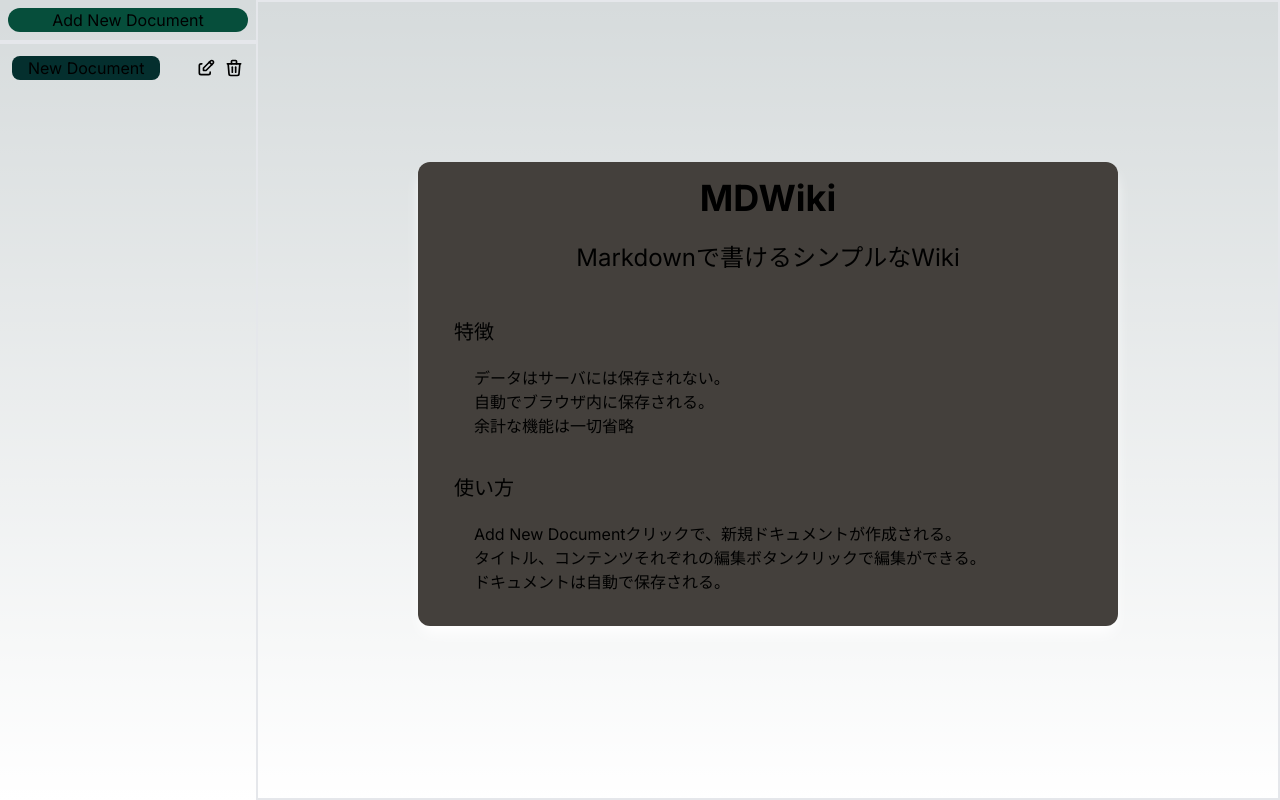
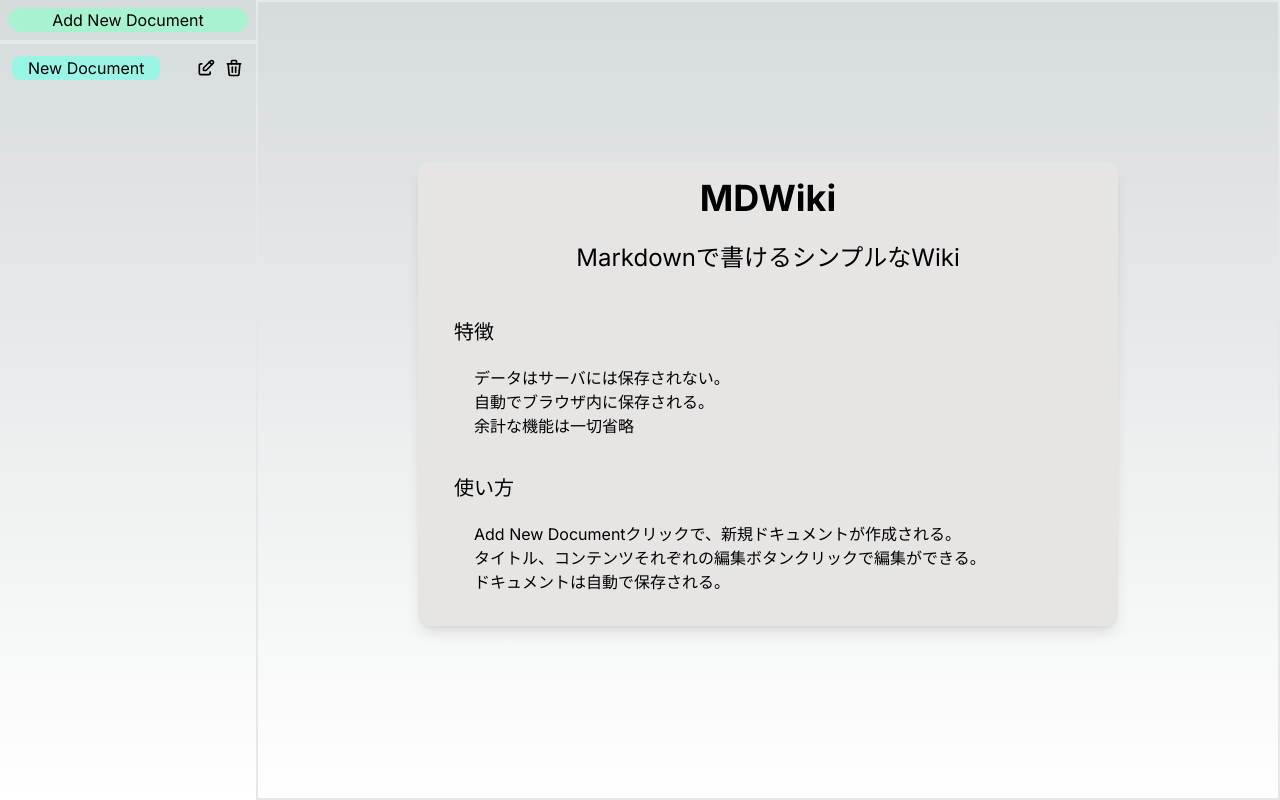
Before and after one commit to tuneyuki/mdwiki, a Next.js app: page / in a window 1280 px wide. Both pictures are taken after a click on the button "Add New Document". Built offline with nearby package versions, Linux system fonts and the light colour scheme.

Commit message:
ライトモード対応

```diff
--- a/src/app/layout.tsx
+++ b/src/app/layout.tsx
@@ -5,8 +5,8 @@ import { Inter } from 'next/font/google'
 const inter = Inter({ subsets: ['latin'] })
 
 export const metadata: Metadata = {
-  title: 'MD Wiki2',
-  description: 'Markdown Wiki based on NextJS',
+  title: 'MD Wiki',
+  description: 'Markdown notepad based on NextJS',
 }
 
 export default function RootLayout({
--- a/src/app/page.tsx
+++ b/src/app/page.tsx
@@ -1,9 +1,9 @@
 "use client";
 import { Document } from "@/types/document";
 import { saveDocuments, loadDocuments } from "@/utils/localstorage";
-import { useEffect, useState, useRef } from "react";
+import { useEffect, useState } from "react";
 import { IconEdit, IconCornerDownLeft, IconTrash } from "@tabler/icons-react";
-import ReactMarkdown, { Options } from "react-markdown";
+import ReactMarkdown from "react-markdown";
 import remarkGfm from "remark-gfm";
 
 import { v4 as uuidv4 } from "uuid";
@@ -122,7 +122,7 @@ export default function Home() {
       <aside className="w-1/5 h-full">
         <div className="p-2">
           <button
-            className="w-full bg-emerald-900 rounded-xl hover:bg-emerald-700 active:bg-emerald-500"
+            className="w-full rounded-xl bg-emerald-200 hover:bg-emerald-300 active:bg-emerald-500 dark:bg-emerald-900 dark:hover:bg-emerald-700 dark:active:bg-emerald-500"
             onClick={addNewDocument}
           >
             Add New Document
@@ -138,8 +138,8 @@ export default function Home() {
                     className={`m-1 px-4 rounded-lg
                ${
                  item.id === current?.id
-                   ? "bg-amber-950 hover:bg-amber-800 active:bg-amber-600"
-                   : "bg-teal-950 hover:bg-teal-800 active:bg-teal-600"
+                   ? "dark:bg-amber-950 dark:hover:bg-amber-800 dark:active:bg-amber-600 bg-amber-200 hover:bg-amber-300 active:bg-amber-400"
+                   : "dark:bg-teal-950 dark:hover:bg-teal-800 dark:active:bg-teal-600 bg-teal-200 hover:bg-teal-300 active:bg-teal-400"
                }`}
                     onClick={handleDocSelect}
                     value={item.id}
@@ -149,14 +149,14 @@ export default function Home() {
                   <div className="flex flex-col justify-center">
                     <div className="flex">
                       <button
-                        className="hover:bg-slate-500 active:bg-slate-300 p-1"
+                        className="rounded-sm p-1 dark:hover:bg-slate-500 dark:active:bg-slate-300 hover:bg-slate-300 active:bg-slate-400"
                         value={item.id}
                         onClick={handleEditTitle}
                       >
                         <IconEdit size={20} />
                       </button>
                       <button
-                        className="hover:bg-slate-500 active:bg-slate-300 p-1"
+                        className="rounded-sm p-1 dark:hover:bg-slate-500 dark:active:bg-slate-300 hover:bg-slate-300 active:bg-slate-400"
                         value={item.id}
                         onClick={handleDeleteTitle}
                       >
@@ -182,7 +182,10 @@ export default function Home() {
                           onChange={handleTitleEdit}
                         ></input>
                       </form>
-                      <button onClick={handleSaveTitle}>
+                      <button
+                        className="rounded-sm p-1 dark:hover:bg-slate-500 dark:active:bg-slate-300 hover:bg-slate-300 active:bg-slate-400"
+                        onClick={handleSaveTitle}
+                      >
                         <IconCornerDownLeft size={20} />
                       </button>
                     </>
@@ -190,7 +193,7 @@ export default function Home() {
                   {item.id !== current?.id && (
                     <button
                       className={
-                        "m-1 px-4 rounded-lg bg-teal-950 hover:bg-teal-800 active:bg-teal-600"
+                        "m-1 px-4 rounded-lg dark:bg-teal-950 dark:hover:bg-teal-800 dark:active:bg-teal-600 bg-teal-200 hover:bg-teal-300 active:bg-teal-400"
                       }
                       onClick={handleDocSelect}
                       value={item.id}
@@ -223,7 +226,7 @@ export default function Home() {
         <div className="h-full">
           {current && !isEditingContent && (
             <div className="relative">
-              <div className="p-2 bg-slate-800 rounded-lg markdown">
+              <div className="p-2 rounded-lg markdown dark:bg-slate-800 bg-slate-100">
                 <ReactMarkdown remarkPlugins={[remarkGfm]}>
                   {current.content}
                 </ReactMarkdown>
@@ -231,7 +234,7 @@ export default function Home() {
               <div className="absolute top-0 right-0 pt-2 px-2 flex flex-row-reverse">
                 <button
                   onClick={() => setEditingContent(true)}
-                  className="bg-slate-600 hover:bg-slate-500 active:bg-slate-300 rounded-full p-2 border-2 mx-2"
+                  className="rounded-full p-2 border-2 mx-2 dark:bg-slate-600 dark:hover:bg-slate-500 dark:active:bg-slate-300 bg-slate-300 hover:bg-slate-400 active:bg-slate-500"
                 >
                   <IconEdit size={80} />
                 </button>
@@ -240,9 +243,9 @@ export default function Home() {
           )}
           {current && isEditingContent && (
             <div className="relative">
-              <div className="p-2 h-full bg-slate-800 rounded-lg">
+              <div className="p-2 h-full rounded-lg dark:bg-slate-800 bg-slate-400">
                 <textarea
-                  className=" bg-gray-900 w-full text-gray-100"
+                  className="w-full p-1 dark:bg-gray-900 dark:text-gray-100 bg-gray-200 text-gray-800"
                   style={{
                     resize: "none",
                     overflow: "auto",
@@ -255,7 +258,7 @@ export default function Home() {
               <div className="absolute top-0 right-0 pt-2 px-2 flex flex-row-reverse">
                 <button
                   onClick={handleSaveContent}
-                  className="bg-slate-600 hover:bg-slate-800 active:bg-slate-600 rounded-full p-2 border-2 mx-2"
+                  className="rounded-full p-2 border-2 mx-2 dark:bg-slate-600 dark:hover:bg-slate-500 dark:active:bg-slate-300 bg-slate-300 hover:bg-slate-400 active:bg-slate-500"
                 >
                   <IconCornerDownLeft size={80} />
                 </button>
@@ -266,7 +269,7 @@ export default function Home() {
             </div>
           )}
           {!current && (
-            <div className="m-40 p-4 bg-stone-700 rounded-xl shadow-lg shadow-white">
+            <div className="m-40 p-4 dark:bg-stone-700 bg-stone-200 rounded-xl shadow-lg dark:shadow-white">
               <h1 className="text-4xl font-bold text-center">MDWiki</h1>
               <p className="mt-4 p-2 text-center text-2xl">Markdownで書けるシンプルなWiki</p>
               <p className="mt-4 p-5 text-xl">特徴</p>
```
